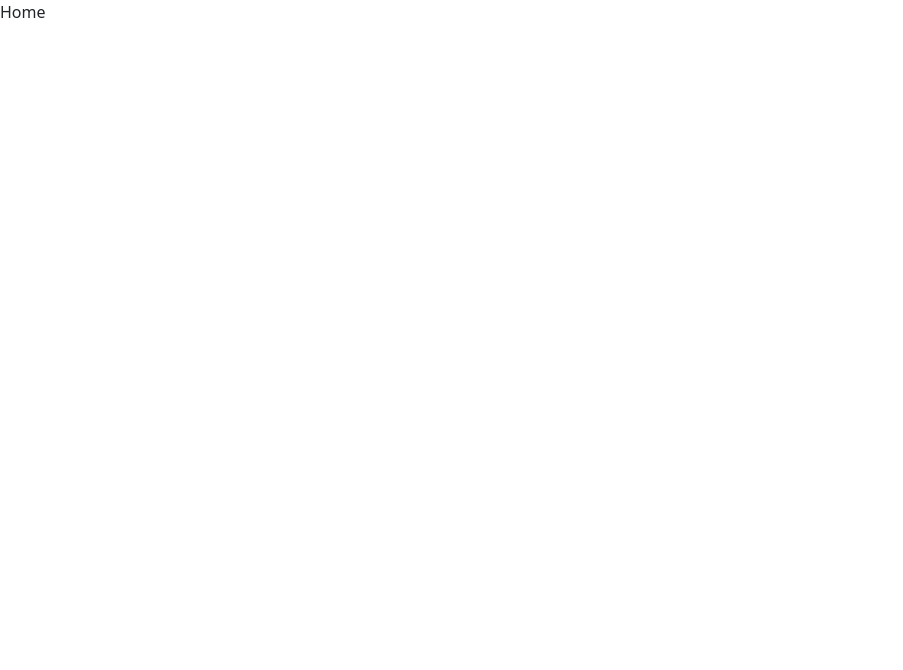
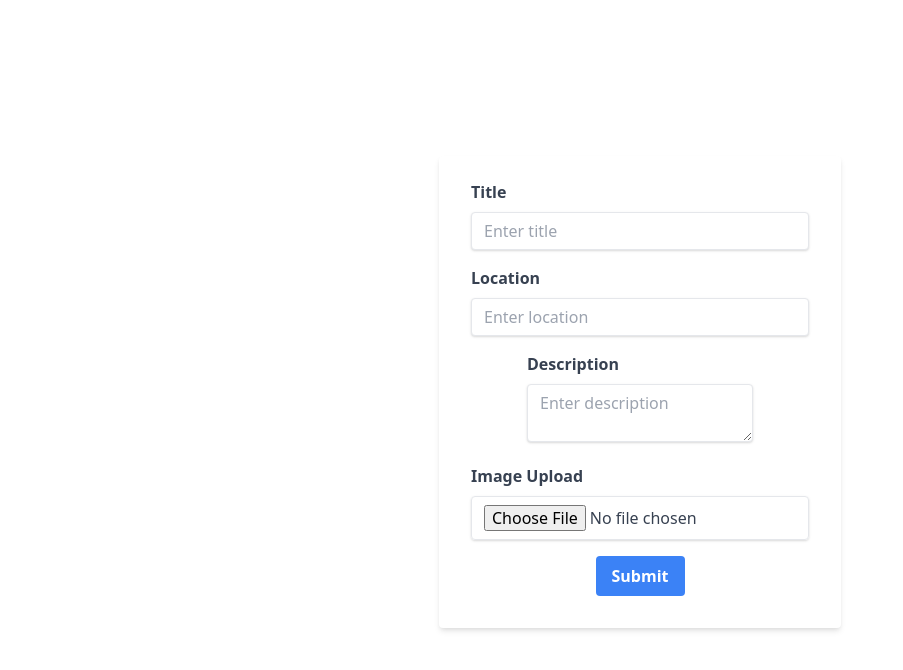
Before and after one commit to JuntaoLi79/Group_9_Final_Project, a React (Create React App) app in the folder frontend_waestem/waestem/: page /create_post in a window 1280 px wide. Shown: the top 670 px of the page, without its empty margins (0-903 px from the left). Built offline with nearby package versions, Linux system fonts and the light colour scheme.

Commit message:
feat: create posts, user profiles display

```diff
--- a/frontend_waestem/waestem/package.json
+++ b/frontend_waestem/waestem/package.json
@@ -7,8 +7,9 @@
     "@testing-library/jest-dom": "^5.16.5",
     "@testing-library/react": "^13.4.0",
     "@testing-library/user-event": "^13.5.0",
-    "bootstrap": "^5.2.3",
+    "axios": "^1.3.5",
     "http-proxy-middleware": "^2.0.6",
+    "jwt-decode": "^3.1.2",
     "react": "^18.2.0",
     "react-bootstrap": "^2.7.2",
     "react-dom": "^18.2.0",
--- a/frontend_waestem/waestem/public/index.html
+++ b/frontend_waestem/waestem/public/index.html
@@ -25,7 +25,9 @@
       Learn how to configure a non-root public URL by running `npm run build`.
     -->
     <title>React App</title>
+    <script src="https://apis.google.com/js/platform.js" async defer></script>
     <script src="https://accounts.google.com/gsi/client" async defer></script>
+    <link rel="stylesheet" href="https://cdnjs.cloudflare.com/ajax/libs/tailwindcss/2.2.15/tailwind.min.css" />
   </head>
   <body>
     <noscript>You need to enable JavaScript to run this app.</noscript>
--- a/frontend_waestem/waestem/src/App.css
+++ b/frontend_waestem/waestem/src/App.css
@@ -1,3 +1,7 @@
+@tailwind base;
+@tailwind components;
+@tailwind utilities;
+
 .App {
   text-align: center;
 }
--- a/frontend_waestem/waestem/src/App.js
+++ b/frontend_waestem/waestem/src/App.js
@@ -1,8 +1,9 @@
 import React, {useEffect} from 'react';
 import { BrowserRouter as Router, Routes, Route } from 'react-router-dom';
 import Login from './components/Login';
+import CreatePost from './components/CreatePost';
 import Home from './components/Home';
-import UserProfile from './components/UserProfile';
+import Profiles from './components/Profiles';
 
 const App= () => {
   return (
@@ -10,7 +11,8 @@ const App= () => {
       <Routes>
         <Route path="login" element={<Login />} />
         <Route path="/*" element={<Home />} />
-        <Route path="profile" element={<UserProfile />} />
+        <Route path="profiles" element={<Profiles />} />
+        <Route path="create_post" element={<CreatePost />} />
       </Routes>
     </Router>
   );
--- /dev/null
+++ b/frontend_waestem/waestem/src/components/CreatePost.js
@@ -0,0 +1,108 @@
+import React, { useState } from 'react';
+import axios from 'axios';
+
+const CreatePost = () => {
+    const [title, setTitle] = useState('');
+  const [description, setDescription] = useState('');
+  const [image, setImage] = useState('');
+  const [location, setLocation] = useState('');
+
+
+  const handleSubmit = async (e) => {
+    e.preventDefault();
+    if(title.length===0){
+        alert("Title is required")
+        return
+    }
+    else if(description.length===0){
+        alert("Description is required")
+        return
+    }
+    else if(image.length===0){
+        alert("Image is required")
+        return
+    }
+    else if(location.length===0){
+        alert("location is required")
+        return
+    }
+
+    const formData = new FormData();
+    formData.append('title', title);
+    formData.append('description', description);
+    formData.append('image', image);
+    formData.append('location', location);
+
+    try {
+      await axios.post('http://localhost:5000/posts', formData);
+      alert('Post created successfully!');
+    } catch (error) {
+      console.log(error);
+      alert('Something went wrong!');
+    }
+  };
+
+  return (
+    <div className="container mx-auto flex flex-col items-center justify-center h-screen">
+      <form onSubmit={handleSubmit} className="bg-white shadow-md rounded px-8 pt-6 pb-8 mb-4 flex flex-col items-center">
+        <div className="mb-4 w-full">
+          <label className="block text-gray-700 font-bold mb-2" htmlFor="title">
+            Title
+          </label>
+          <input
+            className="shadow appearance-none border rounded w-full py-2 px-3 text-gray-700 leading-tight focus:outline-none focus:shadow-outline"
+            id="title"
+            type="text"
+            placeholder="Enter title"
+            value={title}
+            onChange={(e) => setTitle(e.target.value)}
+          />
+        </div>
+        <div className="mb-4 w-full">
+          <label className="block text-gray-700 font-bold mb-2" htmlFor="title">
+            Location
+          </label>
+          <input
+            className="shadow appearance-none border rounded w-full py-2 px-3 text-gray-700 leading-tight focus:outline-none focus:shadow-outline"
+            id="location"
+            type="text"
+            placeholder="Enter location"
+            value={location}
+            onChange={(e) => setLocation(e.target.value)}
+          />
+        </div>
+        <div className="mb-4">
+          <label className="block text-gray-700 font-bold mb-2" htmlFor="description">
+            Description
+          </label>
+          <textarea
+            className="shadow appearance-none border rounded w-full py-2 px-3 text-gray-700 leading-tight focus:outline-none focus:shadow-outline"
+            id="description"
+            placeholder="Enter description"
+            value={description}
+            onChange={(e) => setDescription(e.target.value)}
+          ></textarea>
+        </div>
+        <div className="mb-4 w-full">
+          <label className="block text-gray-700 font-bold mb-2" htmlFor="image">
+            Image Upload
+          </label>
+          <input
+            className="shadow appearance-none border rounded w-full py-2 px-3 text-gray-700 leading-tight focus:outline-none focus:shadow-outline"
+            id="image"
+            type="file"
+            onChange={(e) => setImage(e.target.files[0])}
+          />
+        </div>
+        <button
+          className="bg-blue-500 hover:bg-blue-700 text-white font-bold py-2 px-4 rounded focus:outline-none focus:shadow-outline"
+          type="submit"
+        >
+          Submit
+        </button>
+      </form>
+    </div>
+  )
+}
+
+export default CreatePost
--- a/frontend_waestem/waestem/src/components/Login.js
+++ b/frontend_waestem/waestem/src/components/Login.js
@@ -1,19 +1,35 @@
-import React, { useEffect } from 'react';
+import React, { useEffect,useState } from 'react';
 import { useNavigate } from 'react-router-dom';
+import jwt_decode from "jwt-decode";
+import axios from 'axios';
 
 const Login = () => {
+  const[user, setUser] = useState([{}])
+  const[data, setData] = useState([{}])
   const navigate = useNavigate();
+  const handlePost = async (e) => {
+    console.log(e)
+    const response = await axios.post('http://127.0.0.1:5000/userUp', {e });
+    setData(response.data);
+    console.log(data)
+  };
   function handleCallbackResponse(response) {
-
+    console.log("Encoded JWT ID token" + response.credential);
+    var userObject = jwt_decode(response.credential);
+    var name = userObject.name;
+    var img = userObject.picture;
+    var email = userObject.email;
+    setUser([name, img, email]);
+    handlePost(user);
   }
   useEffect(() => {
     /* global google */
-    google?.accounts.id.initialize({client_id:"796000480028-i74bcc0m3jmcl64hpem9ruuu063hs87t.apps.googleusercontent.com", callback:handleCallbackResponse})
+    google?.accounts.id.initialize({client_id:"796000480028-i74bcc0m3jmcl64hpem9ruuu063hs87t.apps.googleusercontent.com", callback:handleCallbackResponse});
+    google?.accounts.id.renderButton(document.getElementById('signin'), {class:'bg-blue-500 hover:bg-blue-700 text-white font-bold py-2 px-4 rounded-full flex-auto', onsuccess: ()=>{console.log("success")}, onfailure: ()=>{console.log("failure")}});
   }, []
   );
-  google?.accounts.id.renderButton(document.getElementById('signin'), {theme: 'dark', size: 'large', longtitle: true, onsuccess: ()=>{console.log("success")}, onfailure: ()=>{console.log("failure")}});
   return (
-    <div>
+    <div className="flex justify-center items-center h-screen">
 
       <div id="signin"> Sign In</div>
     </div>
--- /dev/null
+++ b/frontend_waestem/waestem/src/components/Profiles.js
@@ -0,0 +1,29 @@
+import React, {useState, useEffect} from 'react'
+
+const Profiles = () => {
+  const [user, setUser] = useState([{}])
+  const [users, setUsers] = useState([{}])
+  useEffect(() => {
+    fetch('http://127.0.0.1:5000/userUp').then(response => response.json()).then(data => {
+      setUsers(data);
+      console.log(data)
+    }
+    )
+  },[])
+  return (
+
+    <div className="grid grid-cols-3 gap-4 p-4">
+      {users.map(user => (
+        <div key={user[0]} className="bg-white rounded-lg shadow-md">
+          <img src={user[2]} alt={user[1]} className="w-full h-64 object-cover rounded-t-lg" />
+          <div className="p-4">
+            <h2 className="font-bold text-2xl">{user[1]}</h2>
+            <p className="text-gray-500 text-lg">{user[3]}</p>
+          </div>
+        </div>
+      ))}
+    </div>
+  )
+}
+
+export default Profiles
--- a/frontend_waestem/waestem/src/components/UserProfile.js
+++ /dev/null
@@ -1,18 +0,0 @@
-import React, {useState, useEffect} from 'react'
-
-const UserProfile = () => {
-  const [user, setUser] = useState([{}])
-  useEffect(() => {
-    fetch('http://127.0.0.1:5000/traveler_data').then(response => response.json()).then(data => {
-      setUser(data);
-      console.log(data)
-    }
-    )
-  },[])
-  return (
-
-    <div>UserProfile</div>
-  )
-}
-
-export default UserProfile
--- a/frontend_waestem/waestem/src/index.js
+++ b/frontend_waestem/waestem/src/index.js
@@ -1,7 +1,6 @@
 import React from 'react';
 import ReactDOM from 'react-dom/client';
 import App from './App';
-import 'bootstrap/dist/css/bootstrap.min.css';
 
 const root = ReactDOM.createRoot(document.getElementById('root'));
 root.render(
--- a/frontend_waestem/waestem/tailwind.config.js
+++ b/frontend_waestem/waestem/tailwind.config.js
@@ -1,7 +1,7 @@
 /** @type {import('tailwindcss').Config} */
 module.exports = {
   content: [
-    "./src/**/*.{js,jsx,ts,tsx}",
+    "./src/**/*.{html,js,jsx,ts,tsx}",
   ],
   theme: {
     extend: {},
```
Also changed, not shown: 2 other files (tests, documents, lock files or other folders).
